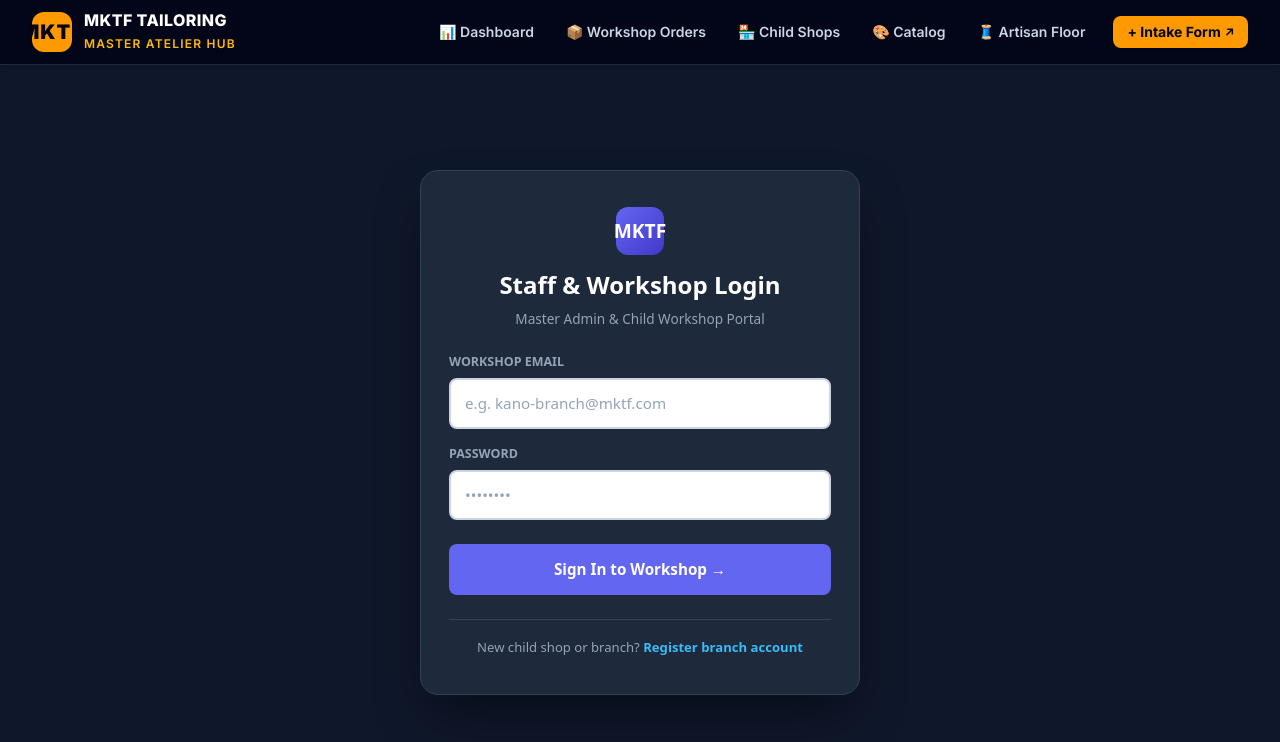
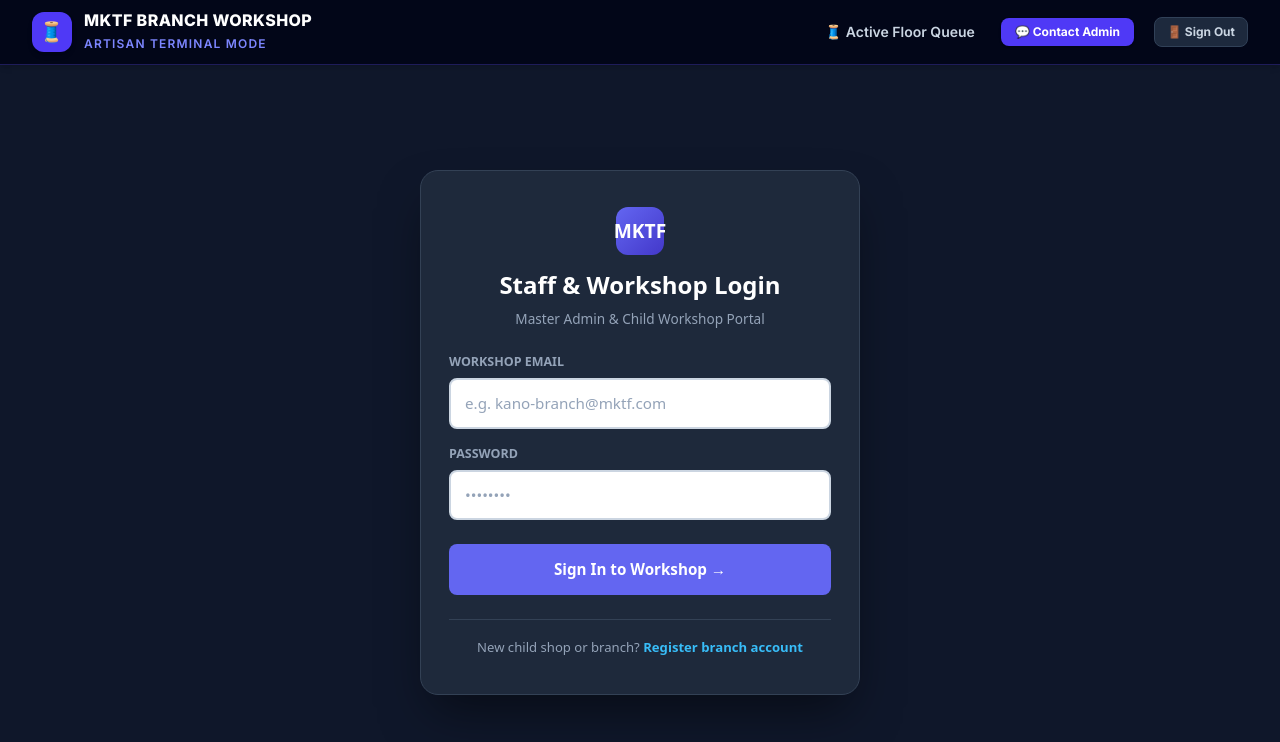
Before and after one commit to muhammadtahirmusa406-stack/mktf-tailoring, a Next.js app: page /staff/login in a window 1280 px wide. Shown: the top 742 px of the page. Built offline with nearby package versions, Linux system fonts and the light colour scheme.

Commit message:
feat(child-shop): isolate artisan navbar, fix utf-8 dashboard mojibake, format dimension labels, and add direct signout

```diff
--- a/app/shop/dashboard/page.tsx
+++ b/app/shop/dashboard/page.tsx
@@ -55,7 +55,7 @@ export default async function ChildShopDashboardPage({
     return (
       <div className="min-h-screen bg-slate-950 text-white flex items-center justify-center p-4">
         <div className="max-w-md w-full bg-slate-900 border border-slate-800 rounded-2xl p-6 text-center space-y-4">
-          <span className="text-4xl">??</span>
+          <span className="text-4xl">🏬</span>
           <h2 className="text-xl font-bold text-white">No Workshop Branch Configured</h2>
           <p className="text-xs text-slate-400">
             {isAdmin
@@ -115,13 +115,13 @@ export default async function ChildShopDashboardPage({
         <div className="flex flex-col sm:flex-row sm:items-center sm:justify-between gap-4 border-b border-slate-800 pb-6">
           <div>
             <div className="inline-flex items-center gap-2 px-3 py-1 rounded-full bg-amber-500/10 border border-amber-500/20 text-amber-400 text-xs font-bold uppercase tracking-wider mb-2">
-              <span>?</span> Workshop Floor: {activeShop.name}
+              <span>🧵</span> Workshop Floor: {activeShop.name}
             </div>
             <h1 className="text-2xl sm:text-3xl font-extrabold text-white flex items-center gap-3">
-              <span>??</span> {activeShop.name}
+              <span>🏬</span> {activeShop.name}
             </h1>
             <p className="text-xs text-slate-400 mt-1 flex items-center gap-2">
-              <span>?? {activeShop.location || 'Branch Floor'}</span>
+              <span>📍 {activeShop.location || 'Branch Floor'}</span>
               <span>•</span>
               <span>Artisan Floor Mode</span>
               {isAdmin && <span className="text-amber-400 font-bold">(Supervisory Mode)</span>}
@@ -147,7 +147,7 @@ export default async function ChildShopDashboardPage({
                   type="submit"
                   className="px-3 py-2 rounded-xl bg-amber-500 hover:bg-amber-400 text-slate-950 font-bold text-xs transition"
                 >
-                  Switch ??
+                  Switch ⇄
                 </button>
               </form>
             )}
--- a/app/shop/dashboard/shop-floor-client.tsx
+++ b/app/shop/dashboard/shop-floor-client.tsx
@@ -4,6 +4,17 @@ import React, { useState } from 'react';
 import Link from 'next/link';
 import ImageLightboxModal from '@/components/ui/image-lightbox-modal';
 import { updateShopOrderStatusAction } from './actions';
+
+
+  const formatDimensionLabel = (key: string, idx: number) => {
+    // If it's already a clean string name
+    if (!key.includes('-') && key.length < 25) {
+      return key.replace(/_/g, ' ');
+    }
+    // Standard ordered dimension fallbacks for Hausa bespoke tailoring
+    const defaultLabels = ['Neck (Wuya)', 'Chest (Gaba)', 'Sleeve (Hannu)', 'Kaftan Length', 'Trouser Length', 'Waist (Kugu)', 'Thigh', 'Cuff'];
+    return defaultLabels[idx] || `Dimension #${idx + 1}`;
+  };
 
 export default function ShopFloorClient({ initialOrders, shopName, shopId }: any) {
   const [orders, setOrders] = useState<any[]>(initialOrders);
@@ -104,7 +115,7 @@ export default function ShopFloorClient({ initialOrders, shopName, shopId }: any
                         <img src={ord.sewing_style_image_url} alt="Cut" className="w-full h-full object-cover group-hover:scale-105 transition" />
                         <span className="absolute top-0 left-0 bg-slate-900/80 text-[8px] font-bold text-slate-300 px-1 rounded-br">CUT</span>
                         <div className="absolute inset-0 bg-black/40 opacity-0 group-hover:opacity-100 flex items-center justify-center transition text-[10px]">
-                          ??
+                          🔍
                         </div>
                       </div>
                     )}
@@ -117,7 +128,7 @@ export default function ShopFloorClient({ initialOrders, shopName, shopId }: any
                         <img src={ord.design_image_url} alt="Design" className="w-full h-full object-cover group-hover:scale-105 transition" />
                         <span className="absolute top-0 left-0 bg-amber-500/90 text-[8px] font-bold text-slate-950 px-1 rounded-br">ART</span>
                         <div className="absolute inset-0 bg-black/40 opacity-0 group-hover:opacity-100 flex items-center justify-center transition text-[10px]">
-                          ??
+                          🔍
                         </div>
                       </div>
                     )}
@@ -129,9 +140,9 @@ export default function ShopFloorClient({ initialOrders, shopName, shopId }: any
                   <div className="mt-3 p-3 rounded-xl bg-slate-950 border border-slate-800/80">
                     <p className="text-[10px] font-bold uppercase text-slate-500 mb-1.5">Artisan Dimensions</p>
                     <div className="grid grid-cols-3 gap-2 text-center text-xs">
-                      {Object.entries(ord.customer_measurements).slice(0, 6).map(([k, v]: [string, any]) => (
+                      {Object.entries(ord.customer_measurements).slice(0, 8).map(([k, v]: [string, any], idx: number) => (
                         <div key={k} className="p-1 rounded bg-slate-900 border border-slate-800">
-                          <span className="text-[9px] text-slate-400 uppercase block truncate">{k.replace('_', ' ')}</span>
+                          <span className="text-[9px] text-slate-400 uppercase block truncate">{formatDimensionLabel(k, idx)}</span>
                           <span className="font-bold text-amber-400 font-mono">{v}&quot;</span>
                         </div>
                       ))}
@@ -164,7 +175,7 @@ export default function ShopFloorClient({ initialOrders, shopName, shopId }: any
                     onClick={() => handleStageChange(ord.id, nextStage)}
                     className="px-3 py-2 rounded-xl bg-amber-500 hover:bg-amber-400 disabled:opacity-50 text-slate-950 text-xs font-bold text-center transition shadow-sm"
                   >
-                    {loadingId === ord.id ? 'Saving...' : `Advance ? ${nextStage}`}
+                    {loadingId === ord.id ? 'Saving...' : `Advance → ${nextStage}`}
                   </button>
                 ) : (
                   <span className="px-3 py-2 rounded-xl bg-emerald-500/10 text-emerald-400 text-xs font-bold text-center border border-emerald-500/20">
--- a/components/Navbar.tsx
+++ b/components/Navbar.tsx
@@ -1,32 +1,46 @@
 'use client';
 
 import Link from 'next/link';
-import { usePathname } from 'next/navigation';
+import { usePathname, useRouter } from 'next/navigation';
 import { useState, useEffect } from 'react';
+import { createBrowserClient } from '@supabase/ssr';
 
 export default function Navbar({ role }: { role?: string }) {
   const pathname = usePathname();
+  const router = useRouter();
   const [mounted, setMounted] = useState(false);
 
   useEffect(() => {
     setMounted(true);
   }, []);
 
-  // During SSR or before mount, check pathname safely
+  const handleSignOut = async () => {
+    try {
+      const supabase = createBrowserClient(
+        process.env.NEXT_PUBLIC_SUPABASE_URL!,
+        process.env.NEXT_PUBLIC_SUPABASE_ANON_KEY!
+      );
+      await supabase.auth.signOut();
+      router.push('/staff/login');
+      router.refresh();
+    } catch {
+      window.location.href = '/staff/login';
+    }
+  };
+
   const currentPath = pathname || '';
+
+  // 1. Customer-Facing Routes
   const isCustomerRoute =
     currentPath.startsWith('/order') ||
     currentPath.startsWith('/track') ||
     currentPath.startsWith('/contact') ||
     role === 'customer';
 
-  // 1. Customer-Facing Clean Navigation
   if (isCustomerRoute) {
     return (
       <header className="bg-slate-950 border-b border-slate-800 text-white sticky top-0 z-50 shadow-md">
         <div className="max-w-7xl mx-auto px-4 sm:px-6 lg:px-8 h-16 flex items-center justify-between">
-
-          {/* Customer Atelier Brand */}
           <Link href="/order/new" className="flex items-center gap-3 group">
             <div className="w-10 h-10 rounded-xl bg-amber-500 flex items-center justify-center font-black text-slate-950 text-xl tracking-wider shadow-md">
               MKTF
@@ -41,7 +55,6 @@ export default function Navbar({ role }: { role?: string }) {
             </div>
           </Link>
 
-          {/* Customer Action Links */}
           <nav className="flex items-center gap-2 sm:gap-3 text-xs sm:text-sm font-semibold">
             <Link
               href="/order/new"
@@ -74,13 +87,73 @@ export default function Navbar({ role }: { role?: string }) {
               💬 WhatsApp Help
             </a>
           </nav>
+        </div>
+      </header>
+    );
+  }
+
+  // 2. Child Shop / Artisan / Staff Routes
+  const isArtisanRoute =
+    currentPath.startsWith('/staff') ||
+    currentPath.startsWith('/shop') ||
+    currentPath.startsWith('/partner') ||
+    role === 'child_shop';
+
+  if (isArtisanRoute && !currentPath.startsWith('/admin')) {
+    return (
+      <header className="bg-slate-950 border-b border-indigo-900/60 text-white sticky top-0 z-50 shadow-md">
+        <div className="max-w-7xl mx-auto px-4 sm:px-6 lg:px-8 h-16 flex items-center justify-between">
+
+          <Link href="/shop/dashboard" className="flex items-center gap-3 group">
+            <div className="w-10 h-10 rounded-xl bg-indigo-600 flex items-center justify-center font-black text-white text-xl tracking-wider shadow-md">
+              🧵
+            </div>
+            <div>
+              <span className="font-extrabold tracking-wide text-white block text-sm sm:text-base leading-tight">
+                MKTF BRANCH WORKSHOP
+              </span>
+              <span className="text-[10px] sm:text-xs text-indigo-400 font-semibold uppercase tracking-widest">
+                Artisan Terminal Mode
+              </span>
+            </div>
+          </Link>
+
+          <nav className="flex items-center gap-2 sm:gap-3 text-xs sm:text-sm font-semibold">
+            <Link
+              href="/shop/dashboard"
+              className={`px-3.5 py-1.5 rounded-lg transition whitespace-nowrap ${
+                currentPath.startsWith('/shop') || currentPath.startsWith('/staff/branch-floor')
+                  ? 'bg-indigo-500/20 text-indigo-300 border border-indigo-500/30'
+                  : 'text-slate-300 hover:text-white hover:bg-slate-800/80'
+              }`}
+            >
+              🧵 Active Floor Queue
+            </Link>
+
+            <a
+              href="https://wa.me/2348030635560?text=Assalamu%20Alaikum%20Master%20Admin,%20this%20is%20MKTF%20Child%20Shop%20reporting%20from%20production%20floor."
+              target="_blank"
+              rel="noopener noreferrer"
+              className="px-3.5 py-1.5 rounded-lg bg-indigo-600 hover:bg-indigo-500 text-white font-bold transition flex items-center gap-1.5 shadow-sm whitespace-nowrap text-xs"
+            >
+              💬 Contact Admin
+            </a>
+
+            <button
+              type="button"
+              onClick={handleSignOut}
+              className="ml-1 sm:ml-2 px-3 py-1.5 rounded-lg bg-slate-800 hover:bg-rose-900/40 text-slate-300 hover:text-rose-300 border border-slate-700 font-bold transition text-xs cursor-pointer"
+            >
+              🚪 Sign Out
+            </button>
+          </nav>
 
         </div>
       </header>
     );
   }
 
-  // 2. Admin & Atelier Workshop Navigation
+  // 3. Master Atelier Hub (Admin Only)
   const adminNavLinks = [
     { href: '/admin', label: '📊 Dashboard' },
     { href: '/admin/orders', label: '📦 Workshop Orders' },
@@ -93,7 +166,6 @@ export default function Navbar({ role }: { role?: string }) {
     <header className="bg-slate-950 border-b border-slate-800 text-white sticky top-0 z-50 shadow-md">
       <div className="max-w-7xl mx-auto px-4 sm:px-6 lg:px-8 h-16 flex items-center justify-between">
 
-        {/* Brand */}
         <Link href="/admin" className="flex items-center gap-3 group">
           <div className="w-10 h-10 rounded-xl bg-amber-500 group-hover:bg-amber-400 flex items-center justify-center font-black text-slate-950 text-xl tracking-wider shadow-md transition">
             MKTF
@@ -108,7 +180,6 @@ export default function Navbar({ role }: { role?: string }) {
           </div>
         </Link>
 
-        {/* Navigation Links */}
         <nav className="flex items-center gap-1 sm:gap-2 text-xs sm:text-sm font-semibold overflow-x-auto py-1">
           {adminNavLinks.map((link) => {
             const isActive = currentPath === link.href || (link.href !== '/admin' && currentPath.startsWith(link.href));
```
